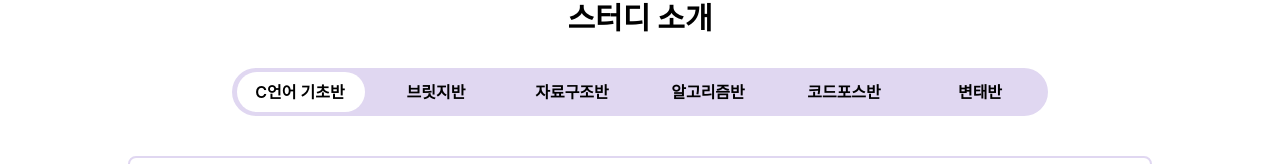
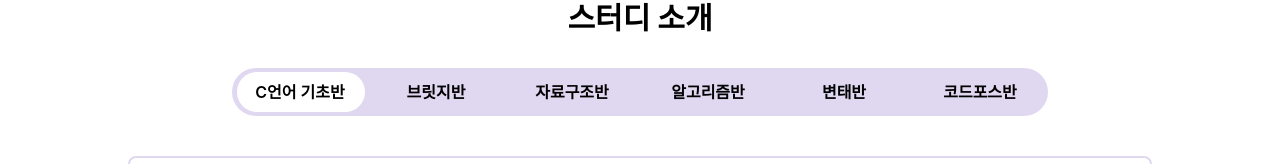
Before and after one commit to ZERONE-HOMEPAGE/client, a React (Vite) app: page /study in a window 1280 px wide. Shown: the part 144-308 px from the top of the page. Built offline with nearby package versions, Linux system fonts and the light colour scheme; a web font is replaced by a local one.

Commit message:
chore: 데이터 추가

```diff
--- a/src/components/sections/StudyPage/StudyIntro.tsx
+++ b/src/components/sections/StudyPage/StudyIntro.tsx
@@ -70,7 +70,7 @@ export default function StudyIntro() {
         intro:["이전에 열린 코드포스 대회를 가상 참가하고 codeforces anytime으로 자신의 위치를 확인하는 것을 목표"],
         target: "문제 풀이(PS)에 재미를 느끼고 계신 분",
         contents: ["코드포스 대회진행(1)", "코드포스 대회진행(2)", "코드포스 대회진행(3)", "코드포스 대회진행(4)", "코드포스 대회진행(5)", "코드포스 대회진행(6)"],
-        mentor: [["여지훈", "컴퓨터학부 · 23학번", "zasc90@hanyang.ac.kr", "코드포스로 세계 무대에 도전해보세요!"],]
+        mentor: [["이준호", "수리데이터사이언스과 · 21학번", "rhdqor213@gmail.com", "혼자보다 같이 할 때 더 재미있습니다!"],]
     }
     ];
 
@@ -85,8 +85,8 @@ export default function StudyIntro() {
                 { label: "브릿지반", active: activeTabIdx === 1 },
                 { label: "자료구조반", active: activeTabIdx === 2 },
                 { label: "알고리즘반", active: activeTabIdx === 3 },
-                { label: "코드포스반", active: activeTabIdx === 4 },
-                { label: "변태반", active: activeTabIdx === 5 }
+                { label: "변태반", active: activeTabIdx === 4 },
+                { label: "코드포스반", active: activeTabIdx === 5 }
             ]}
             clickHandler={(index) => setActiveTabIdx(index)}
             activeTabIdx={activeTabIdx}
```
